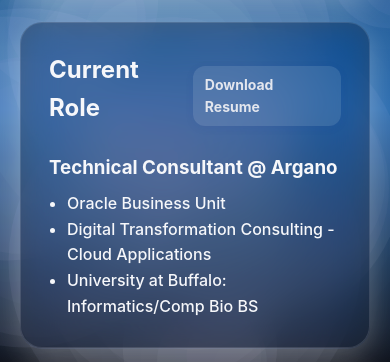
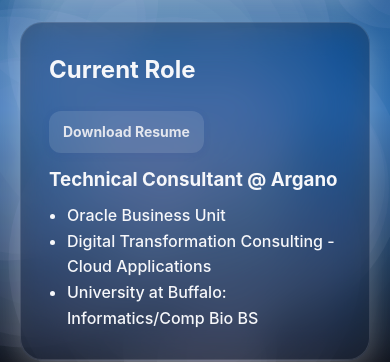
Before and after one commit to krisht6/krisht6.github.io, a plain HTML site: page index.html in a window 390 px wide. Shown: the part 482-844 px from the top of the page. Drawn offline with Linux system fonts and the light colour scheme; animation ran at ten frames a second.

Commit message:
download resume button fixed

```diff
--- a/style.css
+++ b/style.css
@@ -273,3 +273,27 @@
 
 /* Add more glassy details as needed for your layout */
 }
+
+/* Ensure the Download Resume button moves to the next line on small screens
+   so it doesn't overlap the Current Role heading or content. Desktop stays same. */
+@media (max-width: 480px) {
+  /* Stack the block-title elements (heading + actions) */
+  #role .block-title {
+    flex-direction: column !important;
+    align-items: flex-start !important; /* keep heading left-aligned */
+    gap: 8px !important;
+  }
+
+  /* Make the button container full width and push button to its own row */
+  #role .block-title > div {
+    width: 100% !important;
+    display: flex !important;
+    justify-content: flex-start !important;
+  }
+
+  /* Give the button a little breathing room on mobile */
+  #role .block-title .btn.small {
+    width: auto;
+    padding: 10px 14px;
+  }
+}
```
